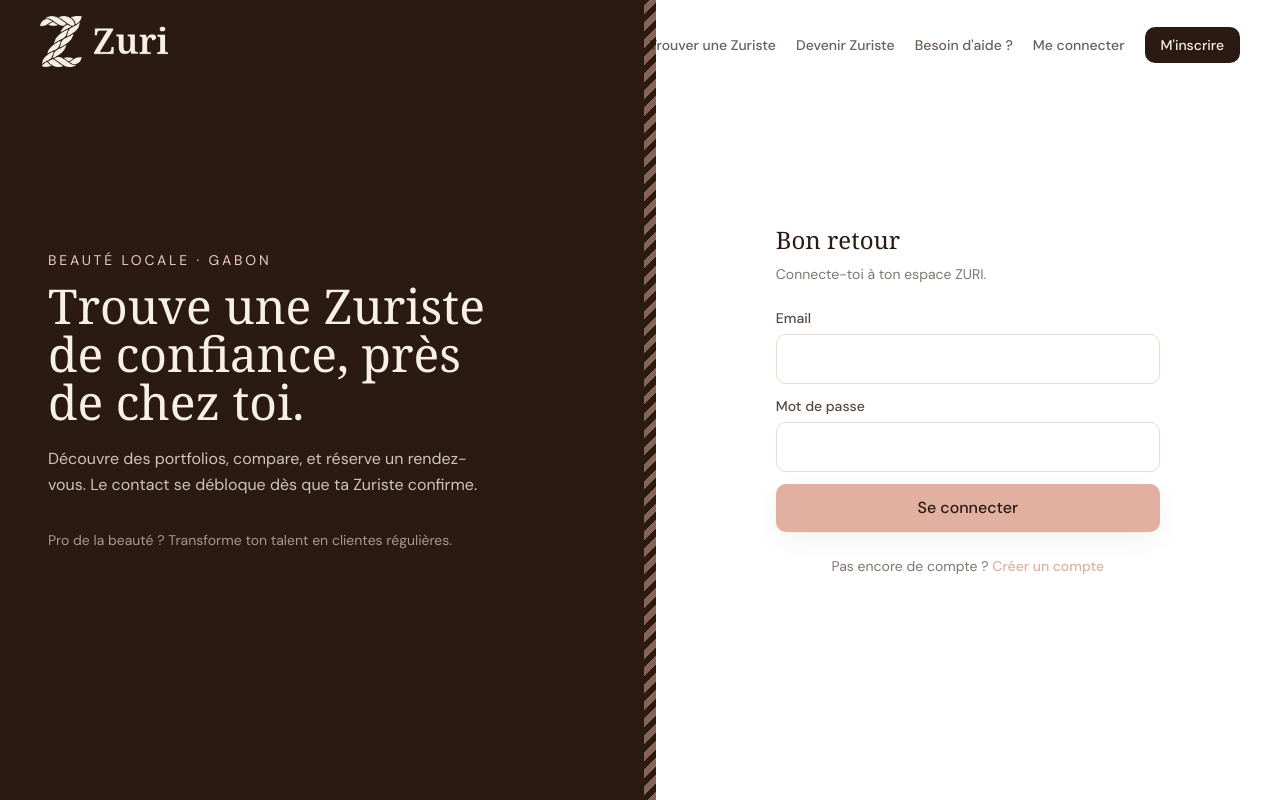
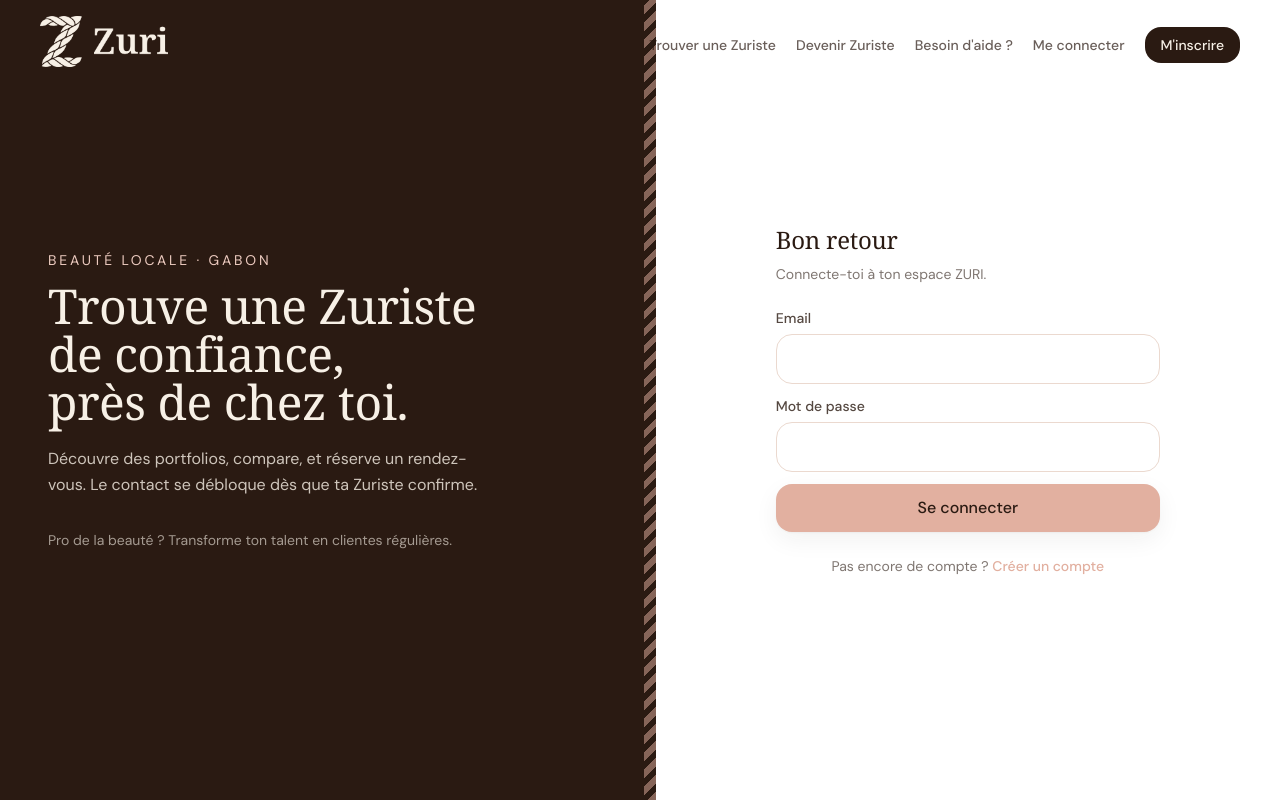
Before and after one commit to zuriafrica86/zuri, a Next.js app: page /login in a window 1280 px wide. Built offline with nearby package versions, Linux system fonts and the light colour scheme.

Commit message:
Fondations design

```diff
--- a/app/globals.css
+++ b/app/globals.css
@@ -29,3 +29,31 @@
     transition: none !important;
   }
 }
+
+/* ====================================================================== */
+/*  Fondations du Design System — typographie & confort de lecture        */
+/* ====================================================================== */
+html {
+  scroll-behavior: smooth;
+  -webkit-font-smoothing: antialiased;
+  text-rendering: optimizeLegibility;
+}
+
+/* Titres éditoriaux : plus nets, équilibrés (pas de mots orphelins) */
+.font-display {
+  letter-spacing: -0.01em;
+}
+h1,
+h2,
+h3 {
+  text-wrap: balance;
+}
+p {
+  text-wrap: pretty;
+}
+
+/* Sélection de texte aux couleurs de la marque */
+::selection {
+  background: theme("colors.rose");
+  color: theme("colors.cacao");
+}
--- a/tailwind.config.ts
+++ b/tailwind.config.ts
@@ -5,6 +5,7 @@ const config: Config = {
   theme: {
     extend: {
       colors: {
+        // Identité de marque — inchangée
         ivoire: "#F7F0E6",
         cacao: "#2A1A12",
         or: "#E2B0A0",
@@ -16,12 +17,39 @@ const config: Config = {
         display: ["var(--font-display)", "Georgia", "serif"],
         sans: ["var(--font-sans)", "system-ui", "sans-serif"],
       },
+      // Rayons hiérarchisés : petits contrôles < standard (cartes/boutons/champs) < panneaux héros
+      borderRadius: {
+        lg: "12px",
+        xl2: "16px", // standard du système
+        "3xl": "22px",
+        "4xl": "28px", // médias / panneaux premium
+      },
+      // Ombres chaudes (teintées cacao), en couches — jamais de noir pur
       boxShadow: {
         soft: "0 1px 2px rgba(42,26,18,0.04), 0 8px 24px rgba(42,26,18,0.06)",
+        card: "0 1px 3px rgba(42,26,18,0.05), 0 14px 34px -10px rgba(42,26,18,0.10)",
+        pop: "0 10px 44px -10px rgba(42,26,18,0.20)",
+        focus: "0 0 0 3px rgba(226,176,160,0.45)",
       },
-      borderRadius: {
-        lg: "10px",
-        xl2: "10px",
+      transitionTimingFunction: {
+        soft: "cubic-bezier(0.22, 1, 0.36, 1)", // ease-out premium
+      },
+      transitionDuration: {
+        250: "250ms",
+      },
+      keyframes: {
+        "fade-in-up": {
+          "0%": { opacity: "0", transform: "translateY(8px)" },
+          "100%": { opacity: "1", transform: "translateY(0)" },
+        },
+        "fade-in": {
+          "0%": { opacity: "0" },
+          "100%": { opacity: "1" },
+        },
+      },
+      animation: {
+        "fade-in-up": "fade-in-up 0.4s cubic-bezier(0.22,1,0.36,1) both",
+        "fade-in": "fade-in 0.3s ease-out both",
       },
     },
   },
```
Also changed, not shown: 1 other file (tests, documents, lock files or other folders).
